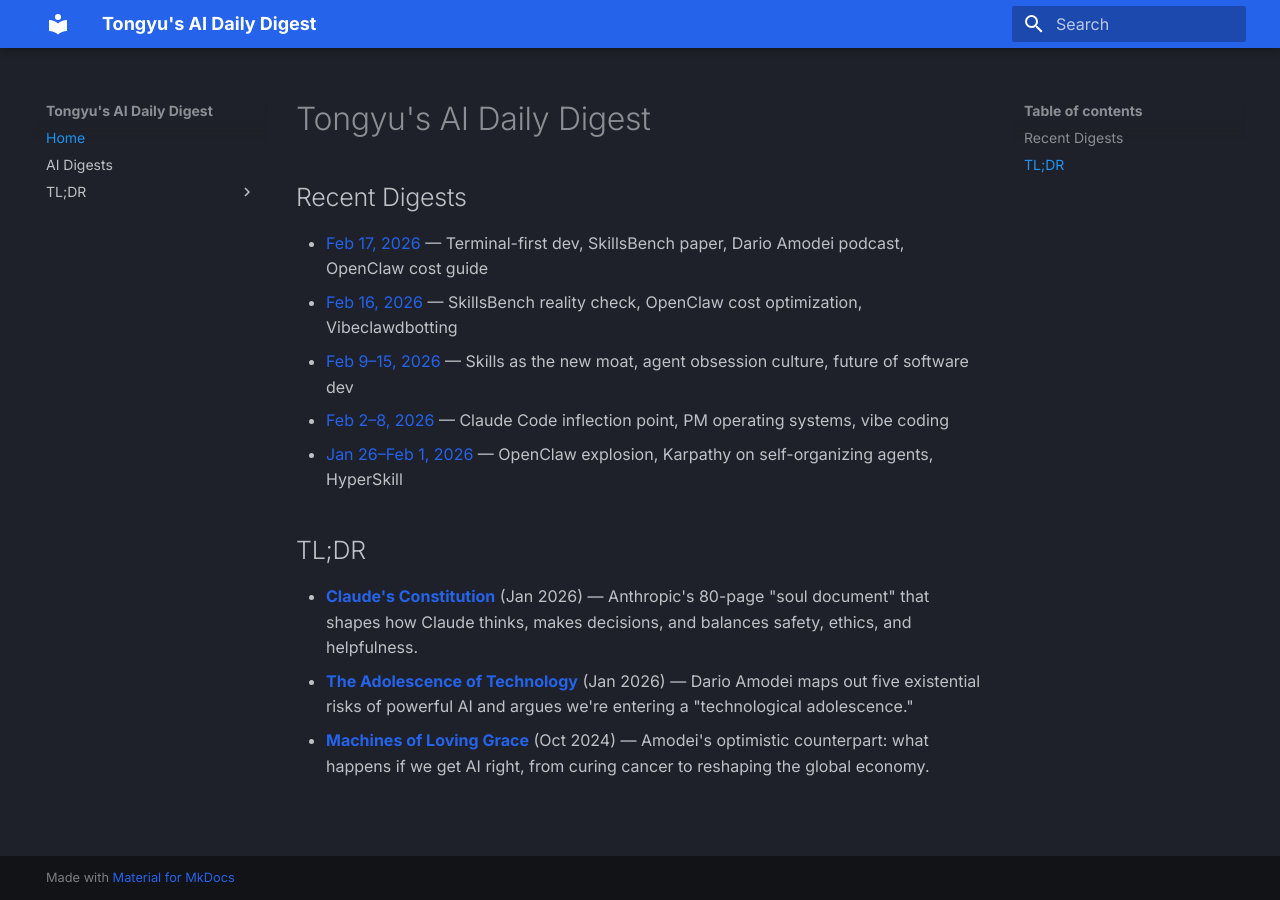
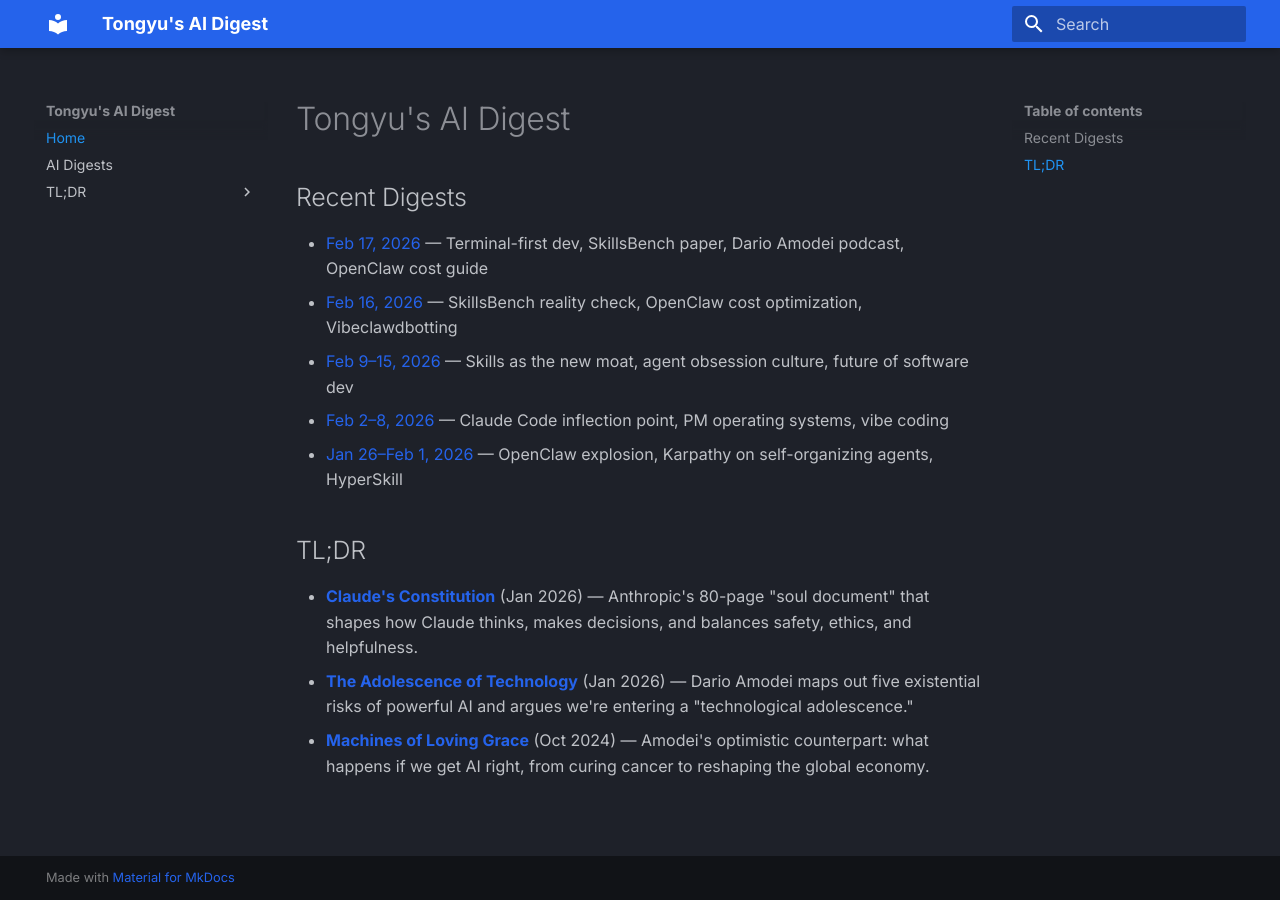
Before and after one commit to tongyuwang/ai-daily-digest, an MkDocs documentation site: the page built from docs/index.md, in a window 1280 px wide. Built offline with MkDocs 1.6.1 and Material for MkDocs 9.7.7, drawn with Linux system fonts in a browser that asks for light colours.

Commit message:
Rename site to Tongyu's AI Digest

```diff
--- a/docs/index.md
+++ b/docs/index.md
@@ -1,4 +1,4 @@
-# Tongyu's AI Daily Digest
+# Tongyu's AI Digest
 
 ## Recent Digests
 
--- a/mkdocs.yml
+++ b/mkdocs.yml
@@ -1,4 +1,4 @@
-site_name: "Tongyu's AI Daily Digest"
+site_name: "Tongyu's AI Digest"
 site_description: Daily AI digest curated from X/Twitter bookmarks
 site_url: https://tongyuwang.github.io/ai-daily-digest
 theme:
```
